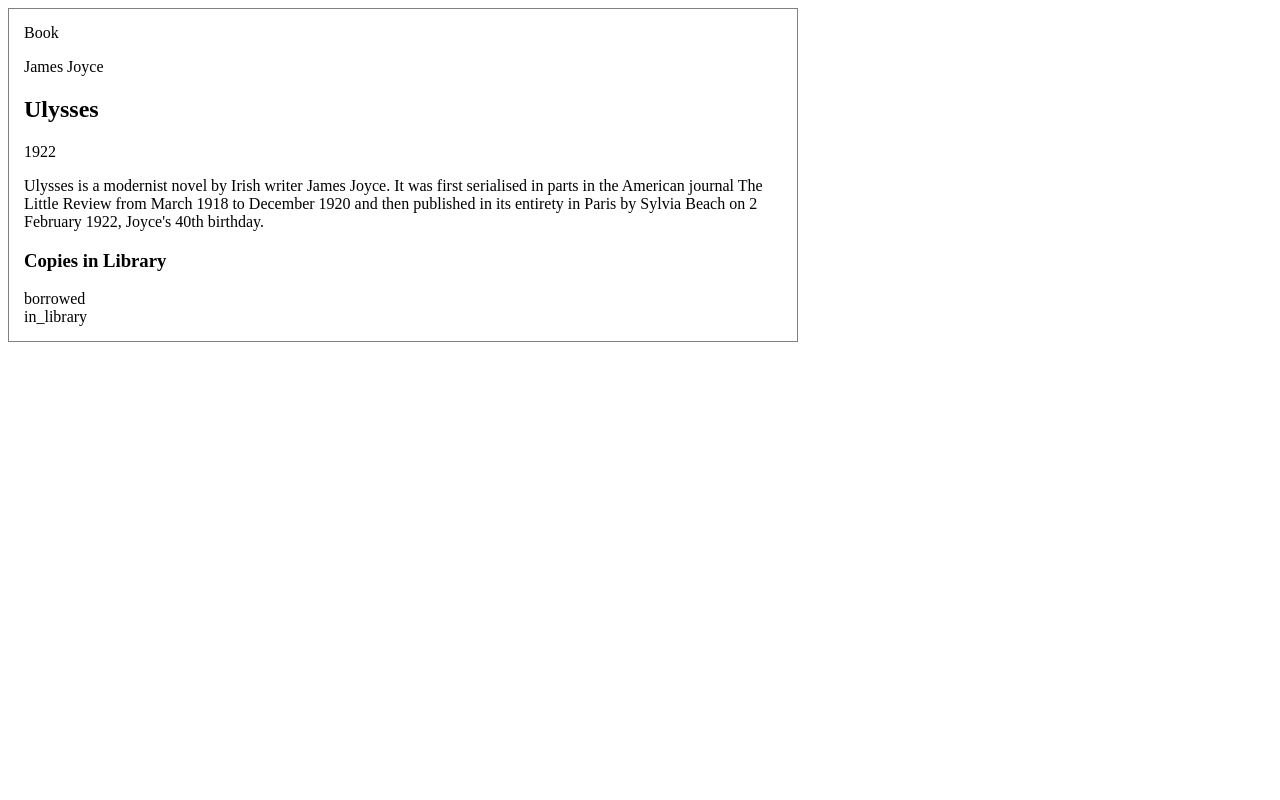
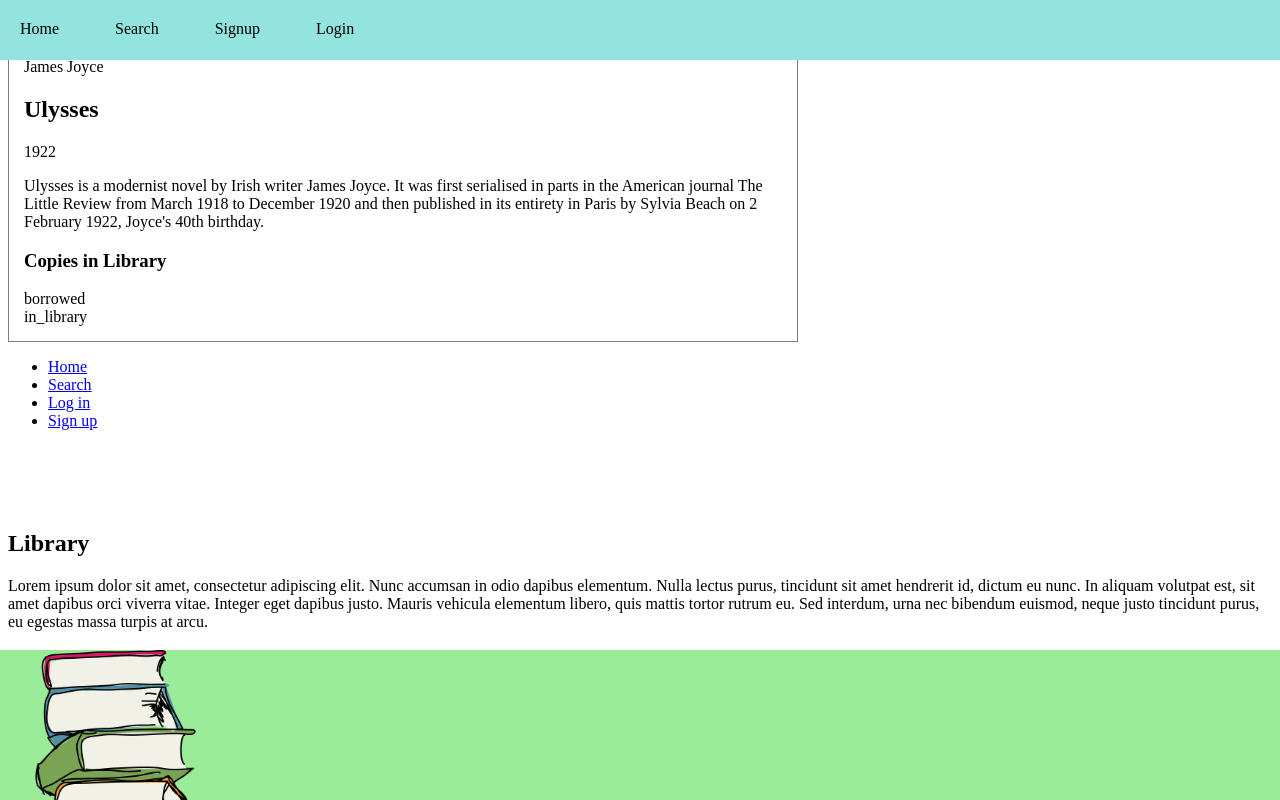
Before and after one commit to cat-rivers/react_library, a React (Create React App) app in the folder awesome_library/: page / in a window 1280 px wide. Shown: the top 800 px of the page. Built offline with nearby package versions, Linux system fonts and the light colour scheme; data requests are answered from the project's data file.

Commit message:
uncommented stuff

```diff
--- a/awesome_library/src/App.js
+++ b/awesome_library/src/App.js
@@ -1,33 +1,35 @@
 import { BrowserRouter as Router, Routes, Route } from "react-router-dom";
-// import Home from "./components/Home";
-// import Search from "./components/Search";
-// import MyPage from "./components/MyPage";
-// import Login from "./components/Login";
-// import Signup from "./components/Signup";
-// import BookById from "./components/BookById";
-// import SignupSuccessful from "./components/SignupSuccessful";
-// import Layout from "./components/Layout";
+import Home from "./components/Home";
+import Search from "./components/Search";
+import MyPage from "./components/MyPage";
+import Login from "./components/Login";
+import Signup from "./components/Signup";
+import BookById from "./components/BookById";
+import SignupSuccessful from "./components/SignupSuccessful";
+import Layout from "./components/Layout";
 import BookCardContainer from "./components/BookContainer";
 
 function App() {
   return (
-    <BookCardContainer />
-    // <Router>
-    //   <Routes>
-    //     <Route path="/" element={<Layout />}>
-    //       <Route index element={<Home />} />
-    //       <Route path="search" element={<Search />} />
-    //       <Route path="mypage" element={<MyPage />} />
-    //       <Route
-    //         path="signup/signupsuccessful"
-    //         element={<SignupSuccessful />}
-    //       />
-    //       <Route path="login" element={<Login />} />
-    //       <Route path="signup" element={<Signup />} />
-    //       <Route path="search/book/{id}" element={<BookById />} />
-    //     </Route>
-    //   </Routes>
-    // </Router>
+    <>
+      <BookCardContainer />
+      <Router>
+        <Routes>
+          <Route path="/" element={<Layout />}>
+            <Route index element={<Home />} />
+            <Route path="search" element={<Search />} />
+            <Route path="mypage" element={<MyPage />} />
+            <Route
+              path="signup/signupsuccessful"
+              element={<SignupSuccessful />}
+            />
+            <Route path="login" element={<Login />} />
+            <Route path="signup" element={<Signup />} />
+            <Route path="search/book/{id}" element={<BookById />} />
+          </Route>
+        </Routes>
+      </Router>
+    </>
   );
 }
 
```
